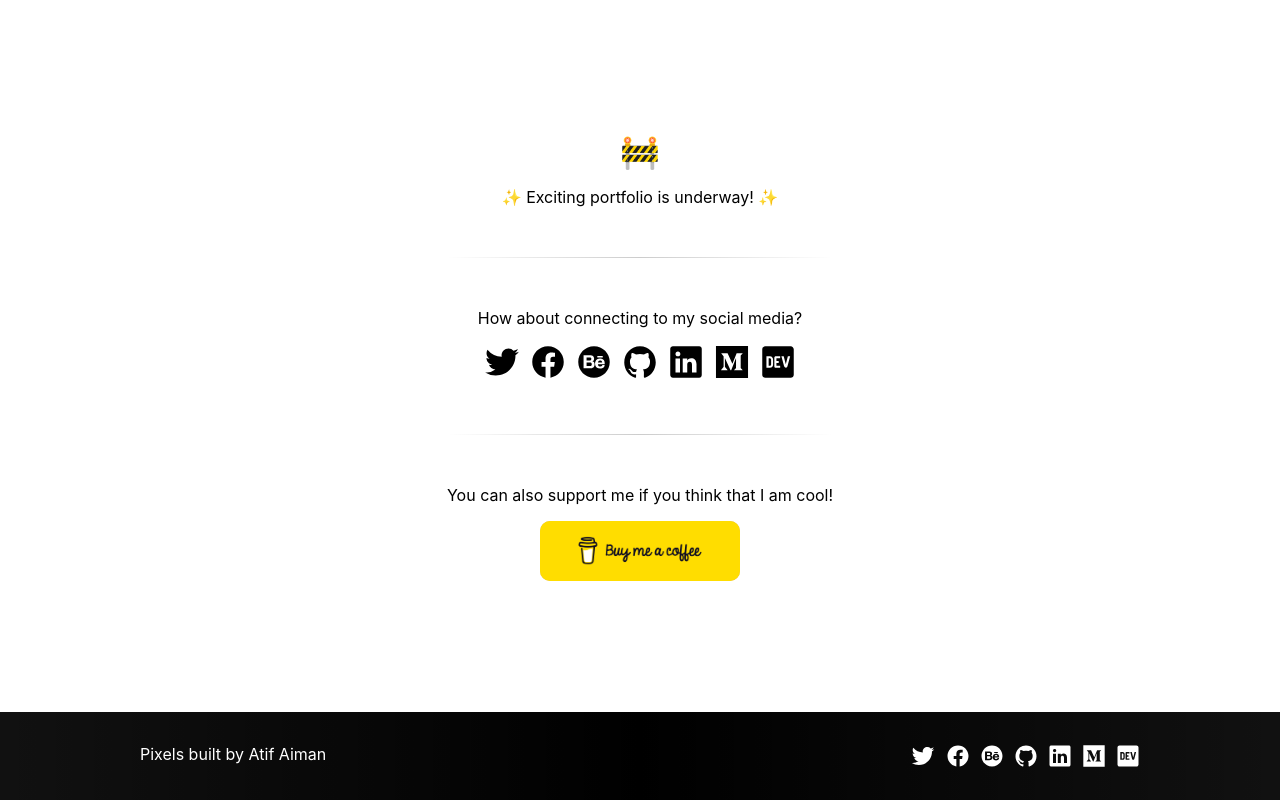
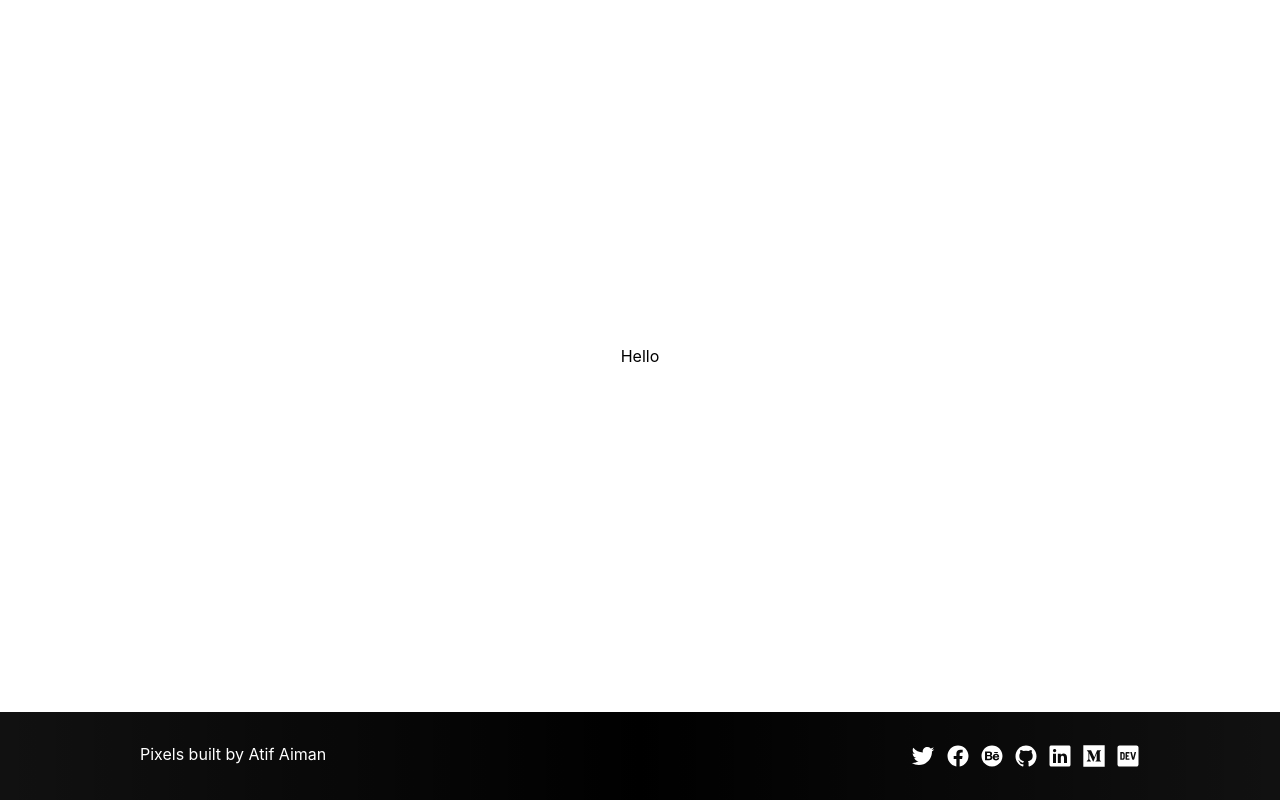
Before and after one commit to alserembani94/atifaimandev-v2, a Next.js app: page / in a window 1280 px wide. Built offline with nearby package versions, Linux system fonts and the light colour scheme.

Commit message:
🧪 Testing out something

```diff
--- a/pages/index.tsx
+++ b/pages/index.tsx
@@ -1,5 +1,6 @@
 // Importing dependencies
 import { GetStaticProps, NextPage } from 'next';
+import { useEffect } from 'react';
 
 // Importing stylesheets
 // import styles from 'styles/Home.module.scss';
@@ -17,12 +18,21 @@ export const getStaticProps: GetStaticProps = async (ctx: any) => {
 };
 
 const Home: NextPage = () => {
-  return (
+  useEffect(() => {
+    console.log(process.env.NODE_ENV);
+  }, [])
+  return process.env.NODE_ENV === 'production' ? (
     <Layout
       title="Home"
     >
       <PUM title="✨ Exciting portfolio is underway! ✨"/>
     </Layout>
+  ) : (
+    <Layout
+      title="Home"
+    >
+      <p>Hello</p>
+    </Layout>
   )
 }
 
--- a/styles/Layout.module.scss
+++ b/styles/Layout.module.scss
@@ -8,7 +8,7 @@
 }
 
 .main {
-    padding: 5rem 0;
+    // padding: 5rem 0;
     flex: 1;
     display: flex;
     flex-direction: column;
```
